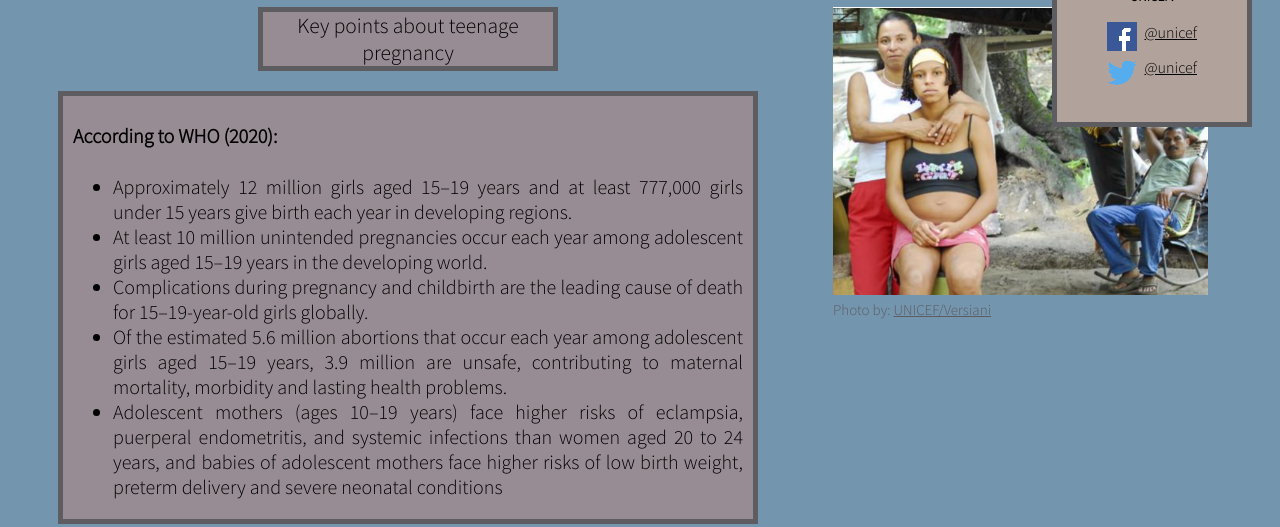
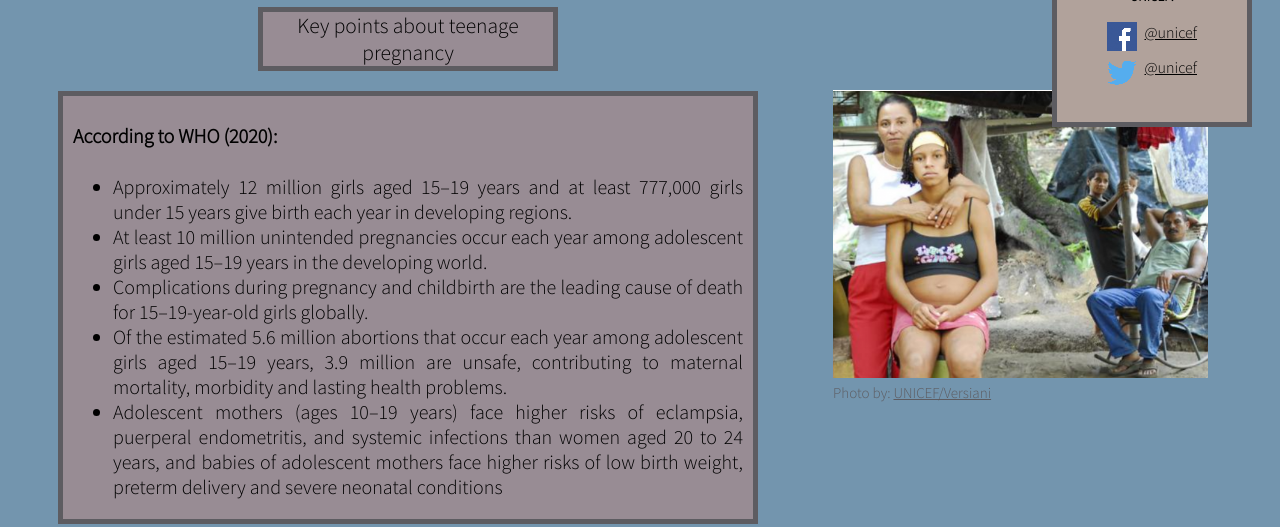
Before and after one commit to Christfel-Sugarol/Ca-Sugarol_aa1, a plain HTML site: page index.html in a window 1280 px wide. Shown: the part 301-828 px from the top of the page. Drawn offline with Linux system fonts and the light colour scheme; files whose address does not match are found by name.

Commit message:
Update homePage-style.css

```diff
--- a/css/homePage-style.css
+++ b/css/homePage-style.css
@@ -247,7 +247,7 @@ body {
 	right: -450px;
 	width: 375px;
 	height: 300px;
-	top:0px;
+	top:83px;
 }
 
 .P1-img img {
```
